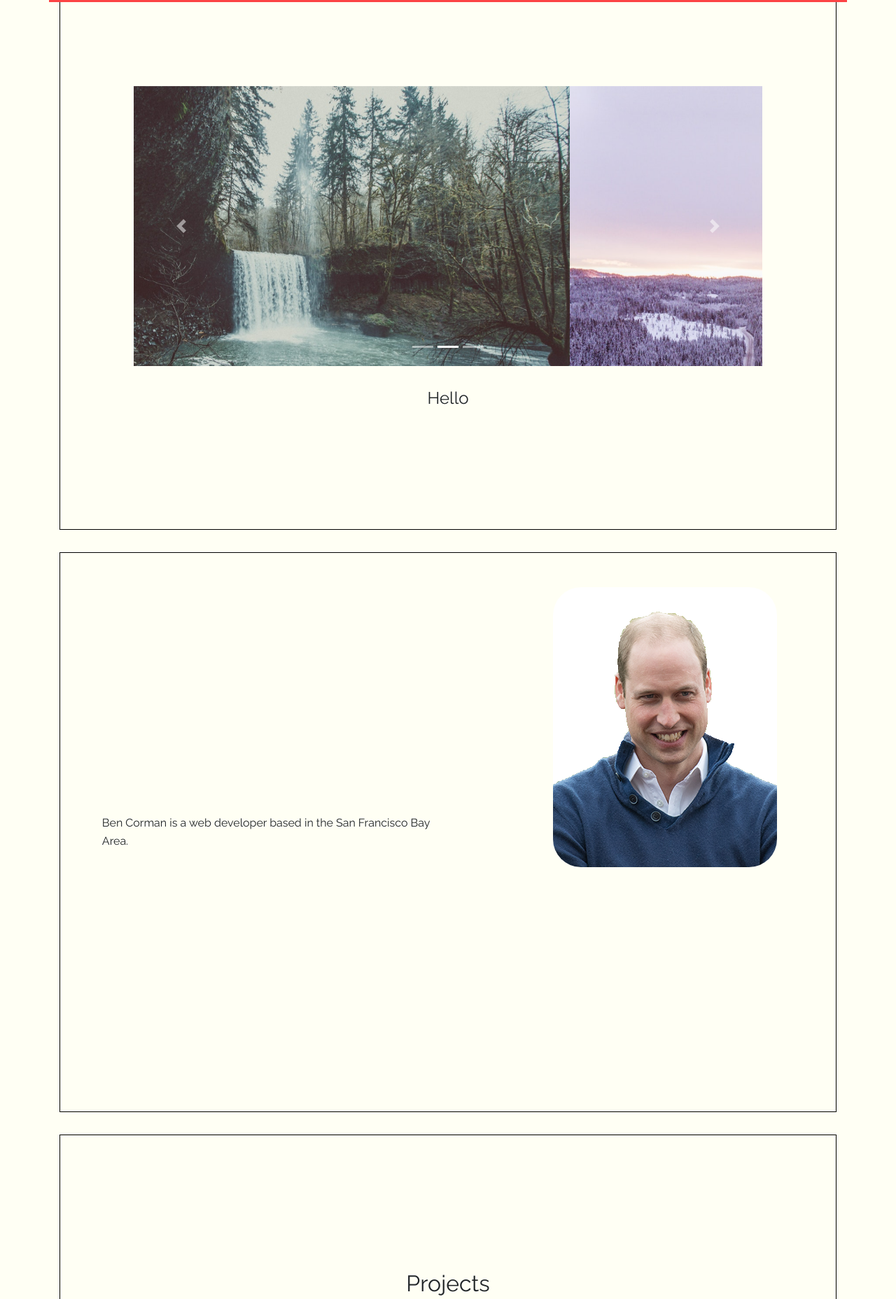
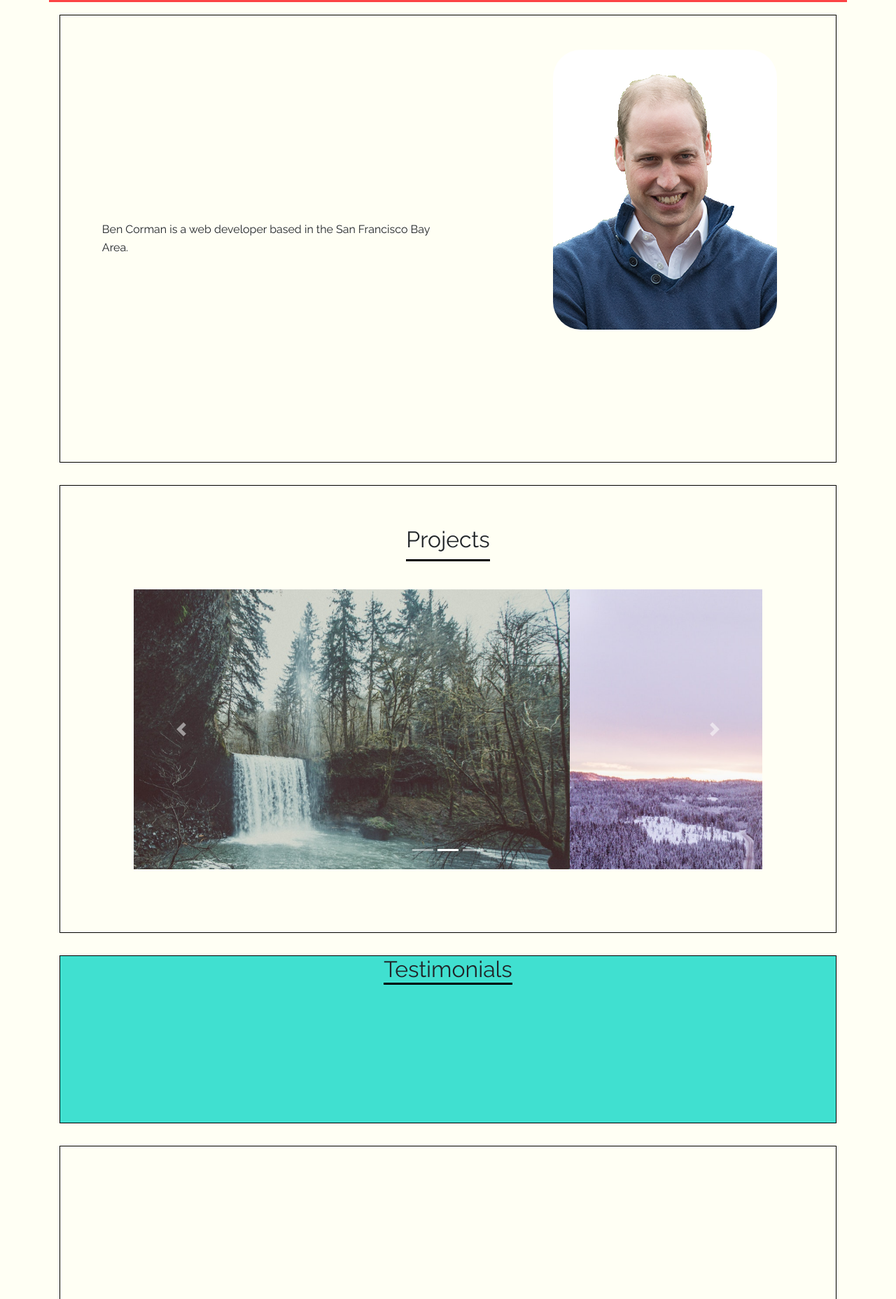
Before and after one commit to bcorman/project-zero-portfolio, a plain HTML site: page index.html in a window 1280 px wide. Shown: the part 43-1899 px from the top of the page at 70% size. Drawn offline with nearby package versions, Linux system fonts and the light colour scheme.

Commit message:
moved carousel back to projects page. got rid of landing page

```diff
--- a/css/style.css
+++ b/css/style.css
@@ -9,7 +9,7 @@ body {
   display: flex;
   flex-direction: column;
   /* background-color: #CAFAFE; */
-  height: 100vh;
+  height: 80vh;
   border: 1px solid black;
   margin-bottom: 2em;
 
@@ -35,16 +35,10 @@ a {
   margin-left: 1%;
 }
 
-                               /* Landing Page */
-
-#landing-page {
-  justify-content: center;
-  align-items: center;
-}
-
 
                               /* About Page */
 #about-page {
+  margin-top: 4em;
   flex-direction: row;
 }
 #about-page img {
@@ -70,6 +64,11 @@ a {
   align-items: center;
 }
 
+#projects-page h2 {
+  padding-bottom: 0.25em;
+  border-bottom: 3px solid black;
+}
+
 .items {
   padding: 1.25em 1.25em 0;
   display: flex;
@@ -88,6 +87,19 @@ a {
 #expanded {
 
 }
+
+                              /* Testimonials */
+
+#quotes-page {
+  height: 30vh;
+  background-color: turquoise;
+  align-items: center;
+}
+
+#quotes-page h2 {
+  border-bottom: 3px solid black;
+}
+
                               /* Contact Page */
 #contacts-page {
   justify-content: center;
@@ -140,6 +152,7 @@ a:hover {
 
 /* Carousel */
 .carousel {
+  margin-top: 1em;
   width: 90%;
   display: flex;
   justify-content: center;
--- a/index.html
+++ b/index.html
@@ -29,7 +29,16 @@
         </ul>
       </header>
 
-      <section id="landing-page" class="page">
+      <section id="about-page" class="page">
+          <div class="left">
+            <p>Ben Corman is a web developer based in the San Francisco Bay Area.</p>
+          </div>
+          <div class="right">
+            <img src="images/prince-william.png">
+          </div>
+      </section>
+      <section id="projects-page" class="page">
+        <h2>Projects</h2>
         <div class="carousel">
           <!-- The following is Bootstrap's pre-built carousel -->
           <div id="carouselExampleIndicators" class="carousel slide" data-ride="carousel">
@@ -59,29 +68,12 @@
             </a>
           </div>
         </div>
-        <h4>Hello</h4>
-      </section>
-
-      <section id="about-page" class="page">
-          <div class="left">
-            <p>Ben Corman is a web developer based in the San Francisco Bay Area.</p>
-          </div>
-          <div class="right">
-            <img src="images/prince-william.png">
-          </div>
-      </section>
-      <section id="projects-page" class="page">
-        <h2>Projects</h2>
-        <div class="items">
-          <img src="http://via.placeholder.com/200x300">
-          <p>Click to View</p>
-        </div>
-
-        </div>
       </section>
 
       <section id="quotes-page" class="page">
-
+        <h2>Testimonials</h2>
+        <div id="quotes">
+        </div>
       </section>
       <section id="contacts-page" class="page">
         <div class="pre-click">
```
